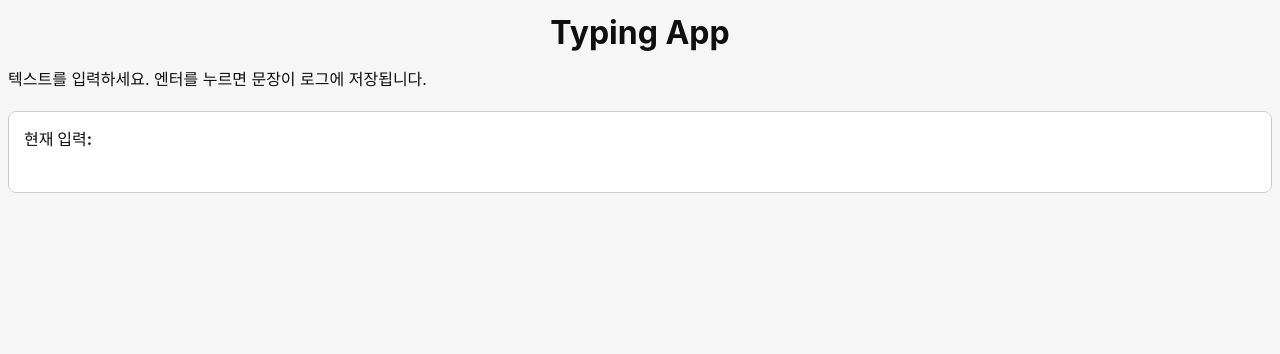
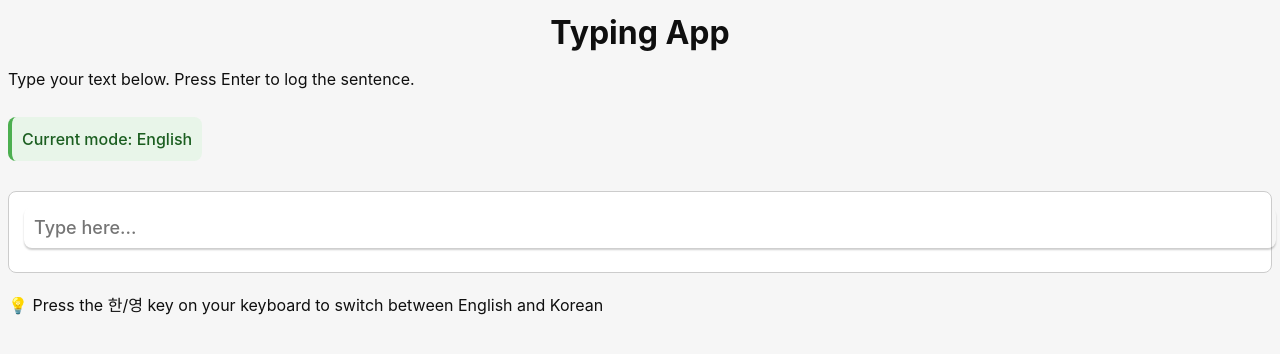
Before and after one commit to maildan/Main, a React (Vite) app: page / in a window 1280 px wide. Shown: the top 354 px of the page. Built offline with nearby package versions, Linux system fonts and the light colour scheme.

Commit message:
changed app.css, app.tsx

```diff
--- a/src/App.css
+++ b/src/App.css
@@ -120,6 +120,17 @@ button {
   background-color: white;
 }
 
+.typing-input {
+  width: 100%;
+  padding: 10px;
+  font-size: 18px;
+  border: none;
+  outline: none;
+  background-color: transparent;
+  font-family: inherit;
+  color: inherit;
+}
+
 .log-area {
   margin-top: 30px;
   text-align: left;
@@ -141,6 +152,42 @@ button {
   background-color: white;
   border-radius: 4px;
   border-left: 3px solid #396cd8;
+}
+
+.language-mode {
+  margin: 10px 0;
+  padding: 10px;
+  border-radius: 8px;
+  display: inline-block;
+  font-weight: 500;
+  font-size: 16px;
+  transition: all 0.3s ease;
+}
+
+.korean-mode {
+  background-color: #e3f2fd;
+  border-left: 4px solid #2196f3;
+  color: #0d47a1;
+}
+
+.english-mode {
+  background-color: #e8f5e9;
+  border-left: 4px solid #4caf50;
+  color: #1b5e20;
+}
+
+.language-note {
+  margin: 15px 0;
+  padding: 10px 15px;
+  background-color: #fff8e1;
+  border-left: 4px solid #ffc107;
+  border-radius: 4px;
+  font-size: 14px;
+}
+
+.language-note p {
+  margin: 5px 0;
+  color: #795548;
 }
 
 @media (prefers-color-scheme: dark) {
@@ -171,6 +218,10 @@ button {
     border-color: #444;
   }
 
+  .typing-input {
+    color: #f6f6f6;
+  }
+
   .log-area {
     background-color: #333;
   }
@@ -179,4 +230,29 @@ button {
     background-color: #2a2a2a;
     border-left: 3px solid #3e7bd8;
   }
+
+  .language-mode {
+    background-color: #333;
+  }
+
+  .korean-mode {
+    background-color: #0d3b66;
+    border-left: 4px solid #2196f3;
+    color: #90caf9;
+  }
+
+  .english-mode {
+    background-color: #1b4332;
+    border-left: 4px solid #4caf50;
+    color: #a5d6a7;
+  }
+
+  .language-note {
+    background-color: #4d3300;
+    border-left: 4px solid #ffc107;
+  }
+
+  .language-note p {
+    color: #ffe082;
+  }
 }
--- a/src/App.tsx
+++ b/src/App.tsx
@@ -1,50 +1,136 @@
-import { useState, useEffect } from "react";
+import { useState, useEffect, useRef } from "react";
 import { invoke } from "@tauri-apps/api/core";
 import "./App.css";
 
 function App() {
   const [currentLine, setCurrentLine] = useState("");
+  const [isKoreanMode, setIsKoreanMode] = useState(false);
+  const [isComposing, setIsComposing] = useState(false);
+  const inputRef = useRef<HTMLInputElement>(null);
 
-  // useEffect를 사용하여 컴포넌트가 마운트될 때 이벤트 리스너 추가
+  // 이전 값 저장을 위한 ref
+  const prevLineRef = useRef<string>("");
+  const composedCharRef = useRef<string>("");
+
+  // 컴포넌트가 마운트되면 자동으로 input에 포커스
   useEffect(() => {
-    // 전역 이벤트 리스너 추가
-    const handleGlobalKeyPress = async (event: KeyboardEvent) => {
+    if (inputRef.current) {
+      inputRef.current.focus();
+    }
+  }, []);
+
+  // 한/영 키 감지 및 모드 토글
+  const handleKeyDown = async (event: React.KeyboardEvent) => {
     const pressedKey = event.key;
+    const code = event.code;
 
-      if (pressedKey === "Enter") {
-        // 현재 줄을 로그에 추가하고 문장을 Rust 백엔드로 보내어 터미널에 로그 출력
+    // 한/영 키 감지 개선 (Process 키만으로는 판단하지 않음)
+    // 실제 한/영 전환 키인 경우만 모드 전환
+    if (code === "Lang1" || code === "Lang2" ||
+        // 한/영 키는 브라우저마다 다르게 감지될 수 있음
+        code === "HangulMode" ||
+        // Windows에서 Alt+한글 조합으로도 전환 가능
+        (event.altKey && (code === "KeyK" || code === "KeyH"))) {
+
+      setIsKoreanMode((prev) => !prev);
+      await invoke("save_typing_data", { key: "Language Toggle" });
+      console.log("Language mode toggled to:", !isKoreanMode ? "Korean" : "English");
+      event.preventDefault();
+      return;
+    }
+
+    // Process 키 이벤트는 무시 (한글 입력 중에 자주 발생)
+    if (pressedKey === "Process") {
+      return;
+    }
+
+    // Enter 키 처리
+    if (pressedKey === "Enter" && !isComposing) {
       if (currentLine.trim()) {
         await invoke("log_sentence", { sentence: currentLine });
       }
       setCurrentLine("");
-      } else if (pressedKey === " ") {
-        // 공백 추가
-        setCurrentLine((prev) => prev + " ");
-        await invoke("save_typing_data", { key: pressedKey });
-      } else if (pressedKey.length === 1 && /^[a-zA-Z0-9,;:.(){}[\]<>|\\\/+=\-_*&^%$#@!~?'"`]$/.test(pressedKey)) {
-        // 일반 키인 경우만 처리 (제어키, 기능키 제외)
-        // 큰따옴표("), 작은따옴표('), 슬래시(/), 물음표(?), 물결(~) 등의 문장 기호 포함
-        setCurrentLine((prev) => prev + pressedKey);
-        await invoke("save_typing_data", { key: pressedKey });
+      prevLineRef.current = "";
+      // 폼 제출 방지
+      event.preventDefault();
     }
   };
 
-    // 전역 document에 이벤트 리스너 추가
-    document.addEventListener("keydown", handleGlobalKeyPress);
+  // 한글 조합 시작
+  const handleCompositionStart = () => {
+    setIsComposing(true);
+    // 조합 시작 시 현재 라인 저장
+    prevLineRef.current = currentLine;
+  };
 
-    // 컴포넌트 언마운트 시 이벤트 리스너 제거
-    return () => {
-      document.removeEventListener("keydown", handleGlobalKeyPress);
+  // 한글 조합 업데이트
+  const handleCompositionUpdate = (e: React.CompositionEvent) => {
+    composedCharRef.current = e.data;
   };
-  }, [currentLine]); // currentLine이 변경될 때마다 이벤트 리스너 업데이트
+
+  // 한글 조합 끝
+  const handleCompositionEnd = async (e: React.CompositionEvent) => {
+    setIsComposing(false);
+
+    // 조합이 완료된 한글 문자 추출 (이전 라인과 현재 라인 비교)
+    const composedChar = e.data;
+    if (composedChar) {
+      console.log("Composition ended with:", composedChar);
+      // 조합된 한글 문자를 로그에 추가
+      await invoke("save_typing_data", { key: composedChar });
+    }
+  };
+
+  // 입력 변경 처리
+  const handleInputChange = async (e: React.ChangeEvent<HTMLInputElement>) => {
+    const newValue = e.target.value;
+
+    // 이전 값과 현재 값 비교
+    if (!isComposing && newValue.length > currentLine.length) {
+      // 조합 중이 아닐 때 (영문자 등의 입력)
+      const lastChar = newValue.slice(-1);
+      if (lastChar) {
+        await invoke("save_typing_data", { key: lastChar });
+      }
+    }
+
+    setCurrentLine(newValue);
+  };
+
+  // 지속적으로 포커스 유지
+  const maintainFocus = () => {
+    if (inputRef.current) {
+      inputRef.current.focus();
+    }
+  };
 
   return (
-    <div className="App">
+    <div className="App" onClick={maintainFocus}>
       <h1>Typing App</h1>
-      <p>텍스트를 입력하세요. 엔터를 누르면 문장이 로그에 저장됩니다.</p>
+      <p>Type your text below. Press Enter to log the sentence.</p>
+
+      <div className={`language-mode ${isKoreanMode ? "korean-mode" : "english-mode"}`}>
+        Current mode: {isKoreanMode ? "한글 (Korean)" : "English"}
+      </div>
 
       <div className="typing-area">
-        <strong>현재 입력:</strong> {currentLine}
+        <input
+          ref={inputRef}
+          type="text"
+          value={currentLine}
+          onChange={handleInputChange}
+          onKeyDown={handleKeyDown}
+          onCompositionStart={handleCompositionStart}
+          onCompositionUpdate={handleCompositionUpdate}
+          onCompositionEnd={handleCompositionEnd}
+          autoFocus
+          placeholder="Type here..."
+          className="typing-input"
+        />
+      </div>
+
+      <div className="language-tip">
+        <p>💡 Press the 한/영 key on your keyboard to switch between English and Korean</p>
       </div>
     </div>
   );
```
Lines whose indentation alone changed are shown as unchanged.
